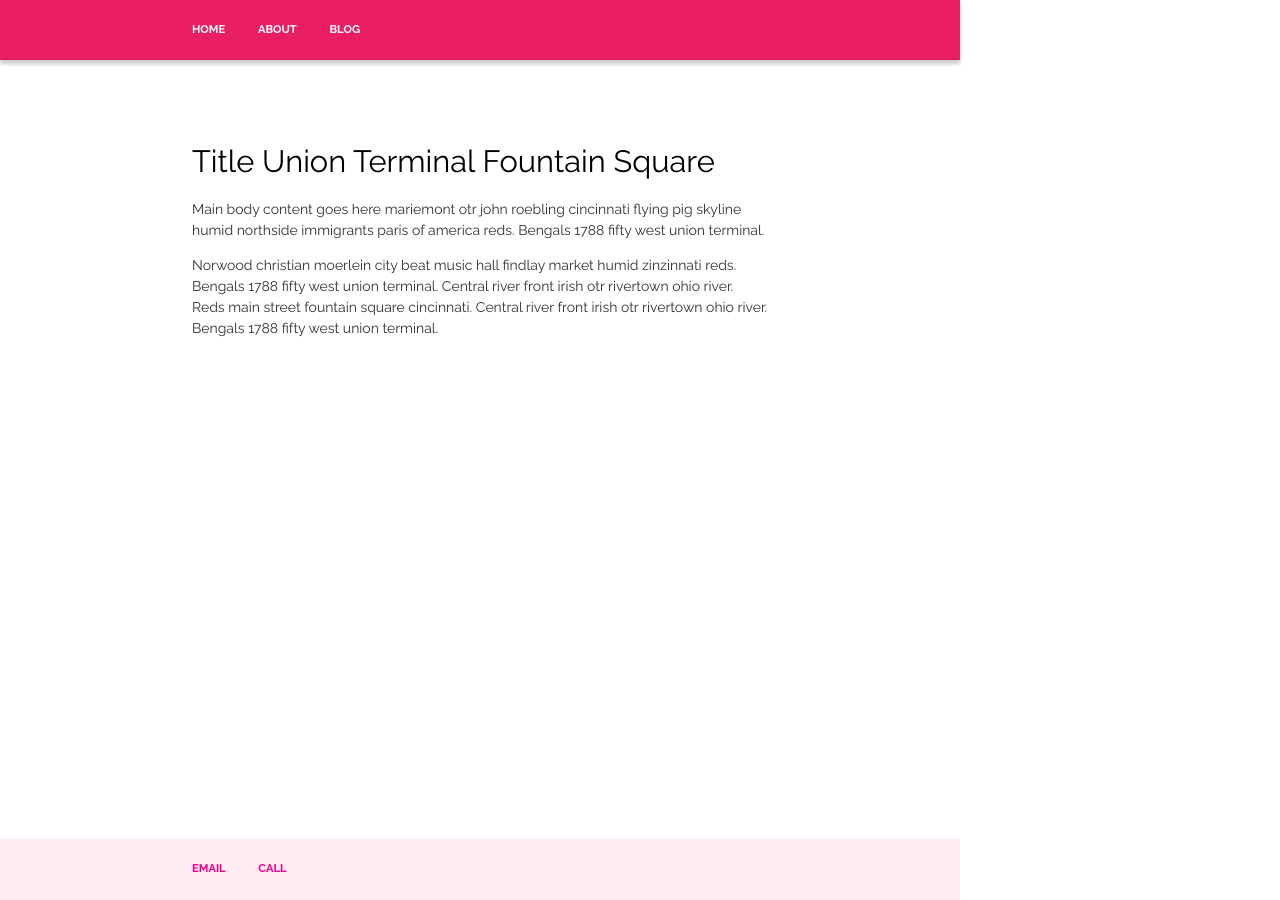
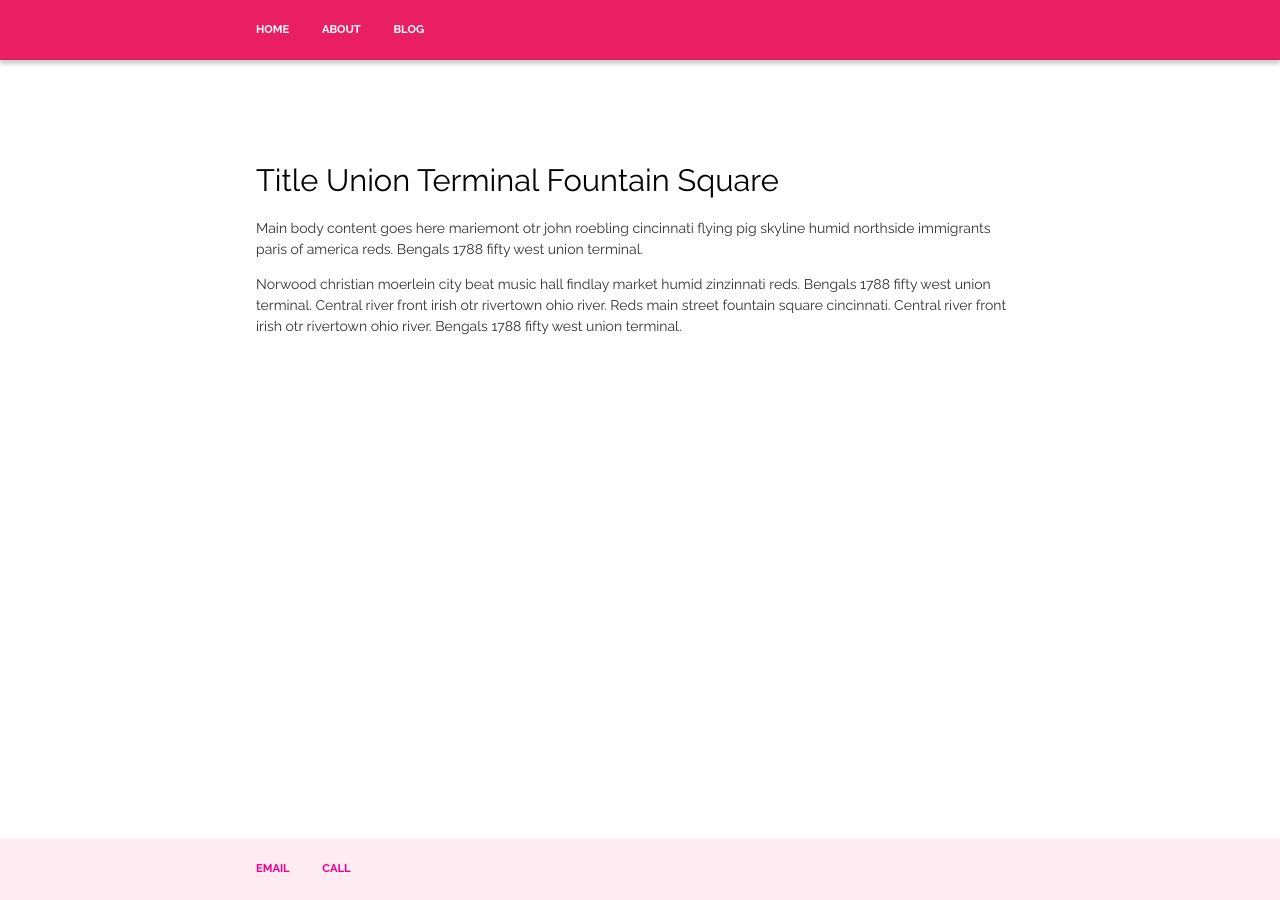
Before and after one commit to banbanbana/happybana.github.io, a Jekyll site: the page index.html, which Jekyll copies as it is, in a window 1280 px wide. Built offline with Jekyll 4.4.1, drawn with Linux system fonts in a browser that asks for light colours.

Commit message:
Update test.css

```diff
--- a/css/test.css
+++ b/css/test.css
@@ -10,11 +10,11 @@ html, body {
     min-height: 100%;
     padding: 0 0 100px;
     position: relative;
-    max-width:960px;
 }
 
 .content {
 	margin:10% 0px;
+	max-width:960px;
 }
 
 nav ul, footer ul {
```
